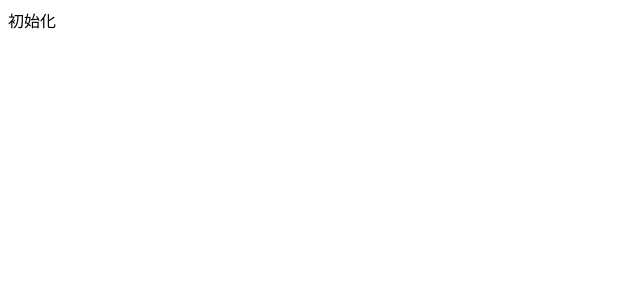
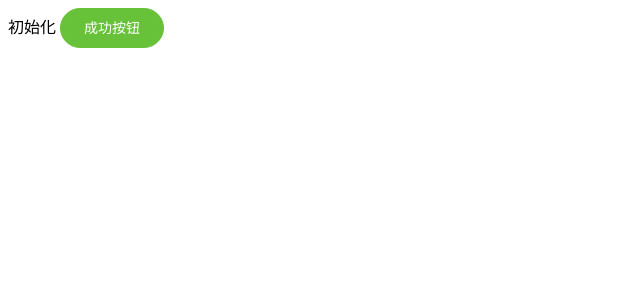
Before and after one commit to z1013864968/-, a Vue app: page / in a window 1280 px wide. Shown: the top 300 px of the page, without its empty margins (0-640 px from the left). Built offline with nearby package versions, Linux system fonts and the light colour scheme.

Commit message:
引入饿了么和路由

```diff
--- a/package.json
+++ b/package.json
@@ -9,7 +9,10 @@
   },
   "dependencies": {
     "core-js": "^3.3.2",
-    "vue": "^2.6.10"
+    "element-ui": "^2.12.0",
+    "router": "^1.3.3",
+    "vue": "^2.6.10",
+    "vue-router": "^3.1.3"
   },
   "devDependencies": {
     "@vue/cli-plugin-babel": "^4.0.0",
--- a/src/App.vue
+++ b/src/App.vue
@@ -1,6 +1,6 @@
 <template>
   <div id="app">
-    初始化
+    初始化 <el-button type="success" round>成功按钮</el-button>
   </div>
 </template>
 
--- a/src/main.js
+++ b/src/main.js
@@ -1,8 +1,15 @@
 import Vue from 'vue'
 import App from './App.vue'
+// 引入element-ui
+import ElementUI from 'element-ui'
+import 'element-ui/lib/theme-chalk/index.css'
 
+// 引入路由
+import router from './router'
+Vue.use(ElementUI)
 Vue.config.productionTip = false
 
 new Vue({
-  render: h => h(App)
+  render: h => h(App),
+  router
 }).$mount('#app')
--- /dev/null
+++ b/src/router/index.js
@@ -0,0 +1,10 @@
+import VueRouter from 'vue-router'
+import Vue from 'vue'
+Vue.use(VueRouter)
+
+const router = new VueRouter({
+  // 配置对象
+  // 路由规则选项 routes 若干规则
+  routes: []
+})
+export default router
```
Also changed, not shown: 2 other files (tests, documents, lock files or other folders).
